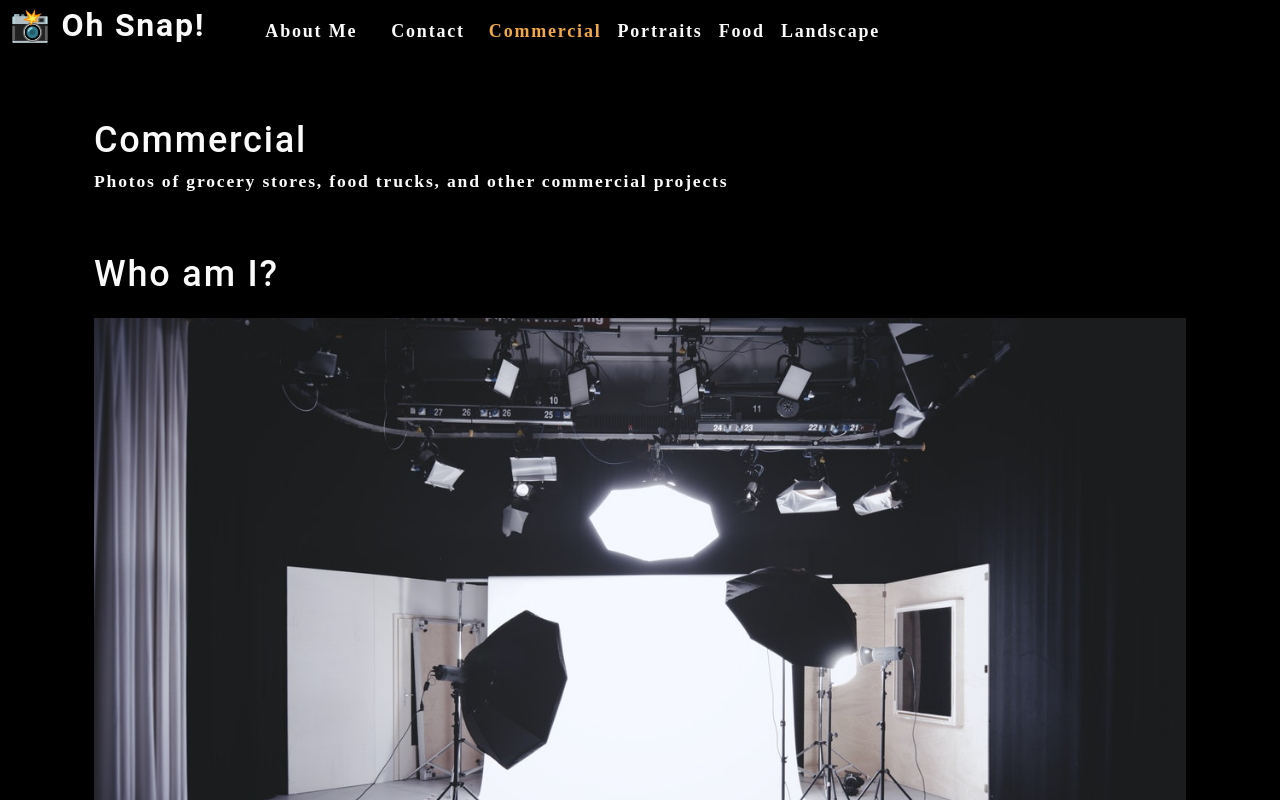
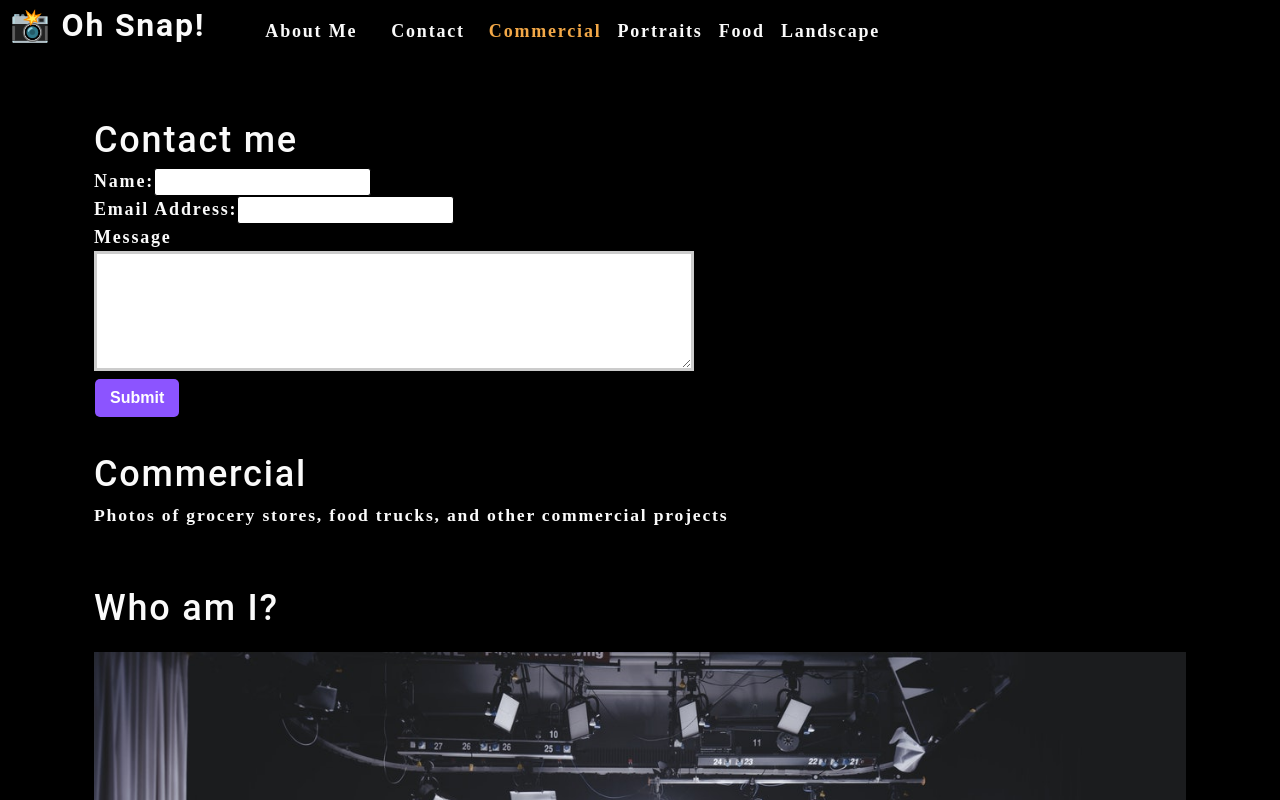
Before and after one commit to mwin1201/photo-port, a React (Create React App) app: page / in a window 1280 px wide. Shown: the top 800 px of the page. Built offline with nearby package versions, Linux system fonts and the light colour scheme.

Commit message:
form submission

```diff
--- a/src/App.js
+++ b/src/App.js
@@ -2,6 +2,7 @@
 import About from "./components/About";
 import Nav from "./components/Nav";
 import Gallery from "./components/Gallery";
+import ContactForm from "./components/Contact";
 
 function App() {
   const [categories] = useState([
@@ -21,6 +22,7 @@
         currentCategory = {currentCategory}
       ></Nav>
       <main>
+        <ContactForm></ContactForm>
         <Gallery currentCategory={currentCategory}></Gallery>
         <About></About>
       </main>
--- /dev/null
+++ b/src/components/Contact/index.js
@@ -0,0 +1,39 @@
+import React, { useState } from "react";
+
+
+function ContactForm() {
+    const [formState, setFormState] = useState({ name: "", email: "", message: "" });
+    const { name, email, message } = formState;
+
+    function handleChange(e) {
+        setFormState({...formState, [e.target.name]: e.target.value });
+    };
+
+    function handleSubmit(e) {
+        e.preventDefault();
+    };
+
+    return(
+        <section>
+            <h1>Contact me</h1>
+            <form id="contact-form" onSubmit={handleSubmit}>
+                <div>
+                    <label htmlFor="name">Name:</label>
+                    <input type="text" name="name" defaultValue={name} onChange={handleChange}></input>
+                </div>
+                <div>
+                    <label htmlFor="email">Email Address:</label>
+                    <input type="email" name="email" defaultValue={email} onChange={handleChange}></input>
+                </div>
+                <div>
+                    <label htmlFor="message">Message</label>
+                    <textarea name="message" defaultValue={message} onChange={handleChange} rows="5"></textarea>
+                </div>
+                <button type="submit">Submit</button>
+            </form>
+        </section>
+    );
+};
+
+
+export default ContactForm;
```
